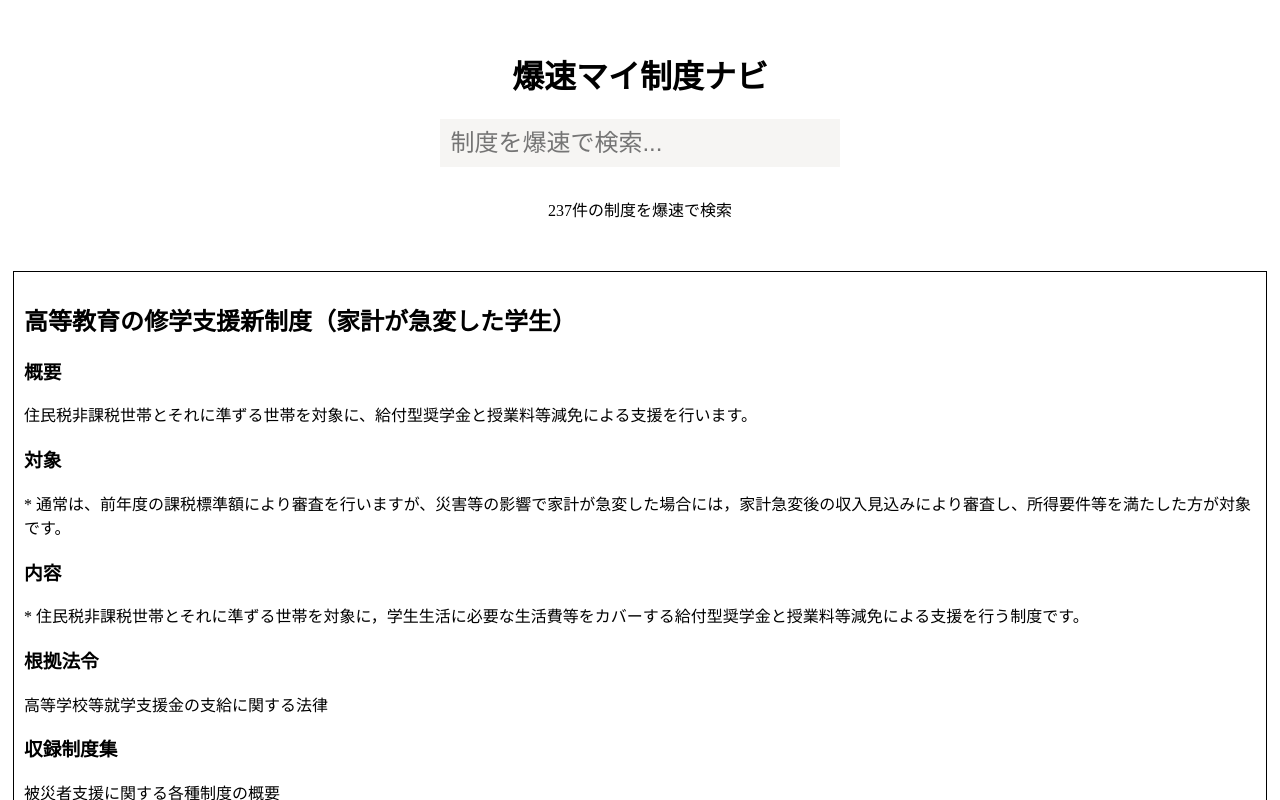
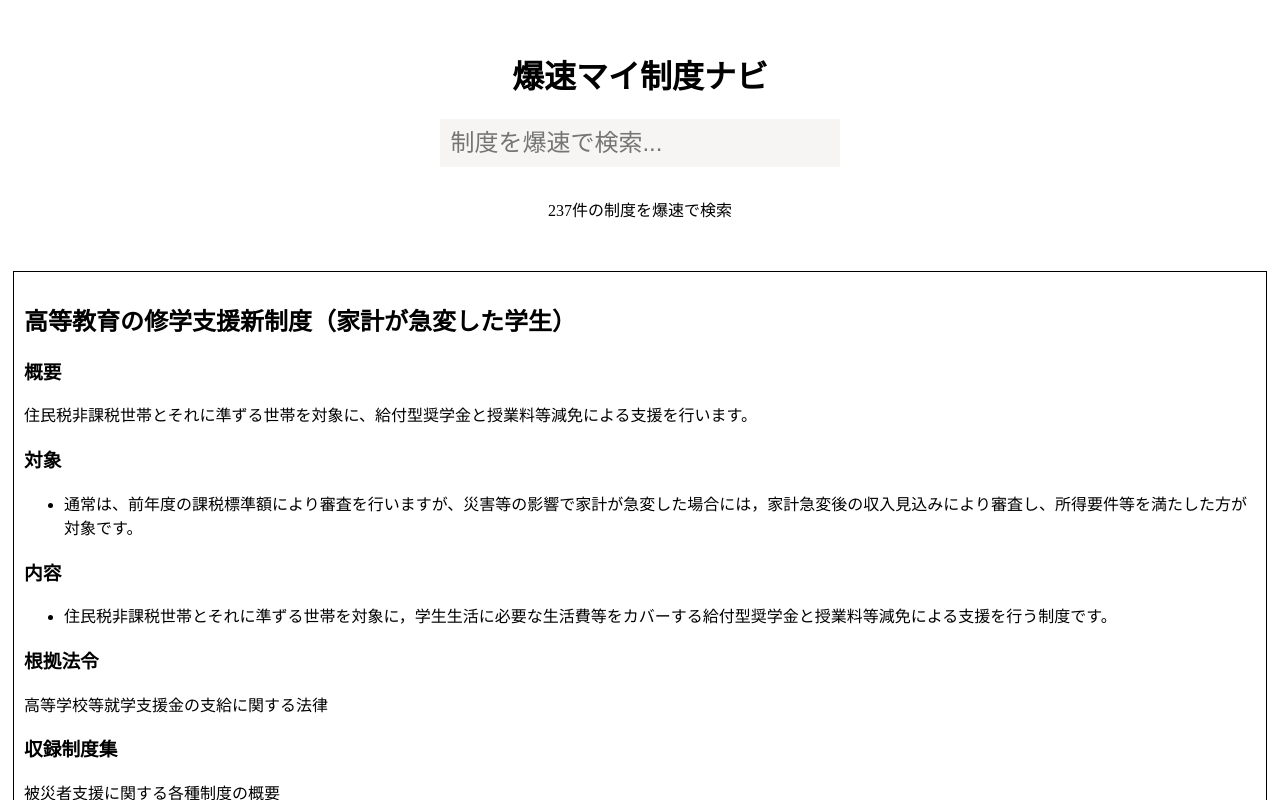
Before and after one commit to yuiseki/bakusoku-myseido-navi, a React (Vite) app: page / in a window 1280 px wide. Shown: the top 800 px of the page. Built offline with nearby package versions, Linux system fonts and the light colour scheme.

Commit message:
support markdown

```diff
--- a/package.json
+++ b/package.json
@@ -11,6 +11,7 @@
   "dependencies": {
     "react": "^18.2.0",
     "react-dom": "^18.2.0",
+    "react-markdown": "^8.0.3",
     "swr": "^1.3.0"
   },
   "devDependencies": {
--- a/src/App.tsx
+++ b/src/App.tsx
@@ -1,5 +1,6 @@
 import React, { useEffect, useState } from "react";
 import useSWR from "swr";
+import ReactMarkdown from "react-markdown";
 import { SearchQueryInput } from "./components/SearchQueryInput";
 import { useDebounce } from "./hooks/debounce";
 
@@ -94,9 +95,13 @@ function App() {
                 <h3>概要</h3>
                 <p>{support.summary}</p>
                 <h3>対象</h3>
-                <p>{support.target}</p>
+                <p>
+                  <ReactMarkdown children={support.target} />
+                </p>
                 <h3>内容</h3>
-                <p>{support.body}</p>
+                <p>
+                  <ReactMarkdown children={support.body} />
+                </p>
                 <h3>根拠法令</h3>
                 <p>{support.governing_law}</p>
                 <h3>収録制度集</h3>
```
Also changed, not shown: 1 other file (tests, documents, lock files or other folders).
